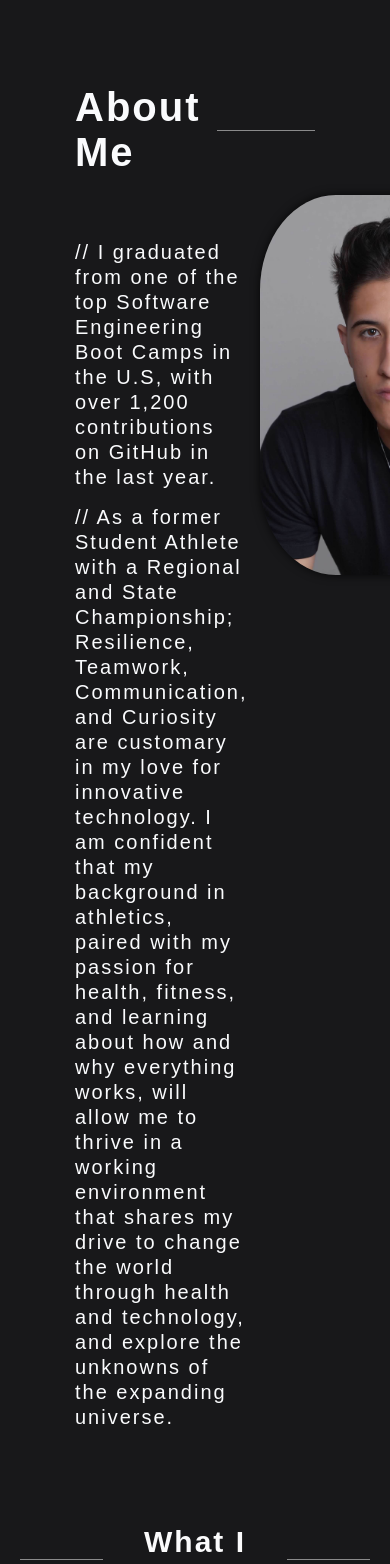
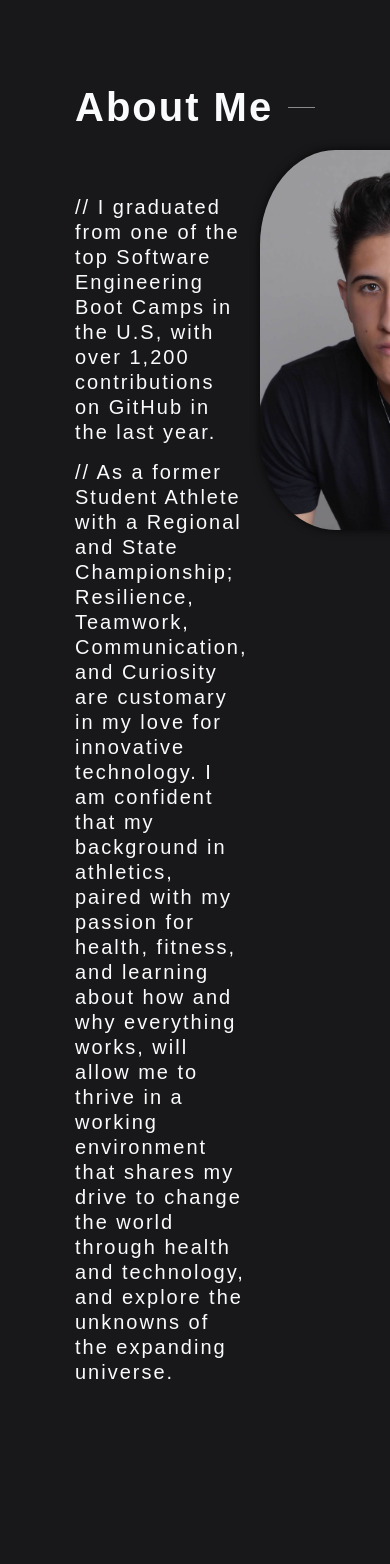
Before and after one commit to Bouderton/about-me, a React (Vite) app in the folder About-Me/: page / in a window 390 px wide. Shown: the part 920-2484 px from the top of the page. Built offline with nearby package versions, Linux system fonts and the light colour scheme.

Commit message:
feat-anim-breakline

```diff
--- a/About-Me/src/components/About/About.css
+++ b/About-Me/src/components/About/About.css
@@ -23,15 +23,7 @@
   font-size: 40px;
   text-align: left;
   margin: 0;
-  width: 250px;
-}
-.about__line {
-  display: block;
-  margin: auto 0;
-  height: 1px;
-  width: 80%;
-  background: #fbfbfc;
-  opacity: 0.5;
+  flex-shrink: 0;
 }
 
 .about__img {
--- a/About-Me/src/components/About/About.jsx
+++ b/About-Me/src/components/About/About.jsx
@@ -1,5 +1,6 @@
 import "./About.css";
 import me from "../../images/me.jpeg";
+import Break from "../Break/Break";
 import { motion } from "motion/react";
 
 const About = () => {
@@ -14,7 +15,7 @@ const About = () => {
       >
         <div className="about__title-container">
           <h2 className="about__title">About Me</h2>
-          <div className="about__line" />
+          <Break direction="left" />
         </div>
         <div className="about__content">
           <div className="about__text-container">
--- a/About-Me/src/components/Break/Break.jsx
+++ b/About-Me/src/components/Break/Break.jsx
@@ -1,5 +1,33 @@
-const Break = () => {
-  return <hr style={{ minWidth: "320px", width: "100vw", margin: 0 }}></hr>;
+import { motion } from "motion/react";
+
+const Break = ({ direction }) => {
+  return (
+    <>
+      <div
+        style={{
+          display: "inline-block",
+          alignContent: "center",
+          width: "100%",
+        }}
+      >
+        <motion.div
+          style={{
+            display: "block",
+            transformOrigin: direction,
+            background: "#fbfbfc",
+            opacity: 0.5,
+            height: "1px",
+            marign: "auto 0",
+            width: "100%",
+          }}
+          initial={{ scaleX: 0 }}
+          whileInView={{ scaleX: 1 }}
+          transition={{ delay: 0.75, duration: 0.5 }}
+          viewport={{ once: true }}
+        />
+      </div>
+    </>
+  );
 };
 
 export default Break;
--- a/About-Me/src/components/Contact/Contact.css
+++ b/About-Me/src/components/Contact/Contact.css
@@ -3,6 +3,8 @@
   flex-direction: column;
   justify-content: center;
   padding: 50px 0;
+  max-width: 1200px;
+  margin: 0 auto;
 }
 
 .contact__info {
@@ -10,14 +12,21 @@
   border-radius: 15px;
   padding: 50px;
   max-width: 400px;
-  margin: 15px auto;
+  margin: 50px auto;
   text-align: center;
   font-size: 20px;
+}
+
+.contact__title-container {
+  display: flex;
+  justify-content: center;
+  gap: 20px;
 }
 
 .contact__title {
   font-size: 40px;
   margin: 0 auto;
+  flex-shrink: 0;
 }
 
 .contact__text {
--- a/About-Me/src/components/Contact/Contact.jsx
+++ b/About-Me/src/components/Contact/Contact.jsx
@@ -1,9 +1,12 @@
 import "./Contact.css";
+import Break from "../Break/Break";
 import { motion } from "motion/react";
 
 const Contact = () => {
   return (
     <section className="contact">
+      <div className="contact__title-container">
+        <Break direction="right" />
         <motion.h2
           initial={{ opacity: 0, scale: 0.95, y: 100 }}
           whileInView={{ opacity: 1, scale: 1, y: 0 }}
@@ -13,6 +16,8 @@ const Contact = () => {
         >
           Contact
         </motion.h2>
+        <Break direction="left" />
+      </div>
       <motion.div
         initial={{ opacity: 0, scale: 0.95, y: 100 }}
         whileInView={{ opacity: 1, scale: 1, y: 0 }}
--- a/About-Me/src/components/Footer/Footer.jsx
+++ b/About-Me/src/components/Footer/Footer.jsx
@@ -13,6 +13,7 @@ const Footer = () => {
               opacity: 1,
               transition: { duration: 0.75 },
             }}
+            viewport={{ once: true }}
             className="footer__text"
           >
             Developed by Ryan Khazal
@@ -24,6 +25,7 @@ const Footer = () => {
               opacity: 1,
               transition: { duration: 0.75 },
             }}
+            viewport={{ once: true }}
             className="footer__text"
           >
             2024
--- a/About-Me/src/components/Projects/Projects.css
+++ b/About-Me/src/components/Projects/Projects.css
@@ -19,18 +19,9 @@
   margin: 0 0 50px;
 }
 
-.projects__line {
-  display: block;
-  margin: auto 0;
-  height: 1px;
-  width: 60%;
-  background: #fbfbfc;
-  opacity: 0.5;
-}
-
 .projects__title {
   font-size: 40px;
   margin: 0;
   text-align: center;
-  width: 350px;
+  flex-shrink: 0;
 }
--- a/About-Me/src/components/Projects/Projects.jsx
+++ b/About-Me/src/components/Projects/Projects.jsx
@@ -1,6 +1,7 @@
 import "./Projects.css";
 import "../Project/Project";
 import Project from "../Project/Project";
+import Break from "../Break/Break";
 import { motion } from "motion/react";
 import { projectsList, projectItem, projectList } from "../../utils/consts";
 
@@ -15,7 +16,7 @@ const Projects = () => {
           viewport={{ once: true }}
           className="projects__title-container"
         >
-          <div className="projects__line" />
+          <Break direction="right" />
           <h2 className="projects__title">What I've Done</h2>
         </motion.div>
         <motion.ul
--- a/About-Me/src/components/Skills/Skills.css
+++ b/About-Me/src/components/Skills/Skills.css
@@ -17,23 +17,14 @@
 .skills__title-container {
   display: flex;
   justify-content: center;
-  gap: 20px;
-}
-
-.skills__line {
-  display: block;
-  margin: auto 0;
-  height: 1px;
-  width: 50%;
-  background: #fbfbfc;
-  opacity: 0.5;
+  gap: 15px;
 }
 
 .skills__title {
   font-size: 40px;
   margin: 0;
   text-align: center;
-  width: 300px;
+  flex-shrink: 0;
 }
 
 .skills__list-container {
@@ -74,28 +65,3 @@
   font-size: 20px;
   text-align: right;
 }
-
-@media screen and (max-width: 700px) {
-  .skills {
-    padding: 50px 50px;
-  }
-
-  .skills__title {
-    font-size: 20px;
-  }
-}
-
-@media screen and (max-width: 500px) {
-  .skills__title-container {
-    justify-content: center;
-  }
-
-  .skills__title {
-    font-size: 30px;
-  }
-
-  .skills {
-    gap: 50px;
-    padding: 20px;
-  }
-}
--- a/About-Me/src/components/Skills/Skills.jsx
+++ b/About-Me/src/components/Skills/Skills.jsx
@@ -1,5 +1,6 @@
 import "./Skills.css";
 import Skill from "../Skill/Skill";
+import Break from "../Break/Break";
 import { motion } from "motion/react";
 import { list, item, techSkillsList, hobbyList } from "../../utils/consts";
 
@@ -14,9 +15,9 @@ const Skills = () => {
         viewport={{ once: true }}
       >
         <div className="skills__title-container">
-          <div className="skills__line" />
+          <Break direction="right" />
           <h2 className="skills__title">What I Do</h2>
-          <div className="skills__line" />
+          <Break direction="left" />
         </div>
         <div className="skills__content">
           <div className="skills__list-container">
```
Lines whose indentation alone changed are shown as unchanged.
